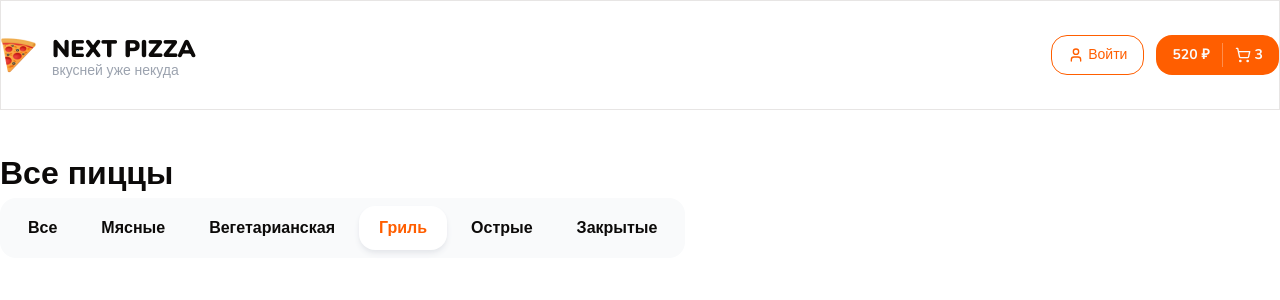
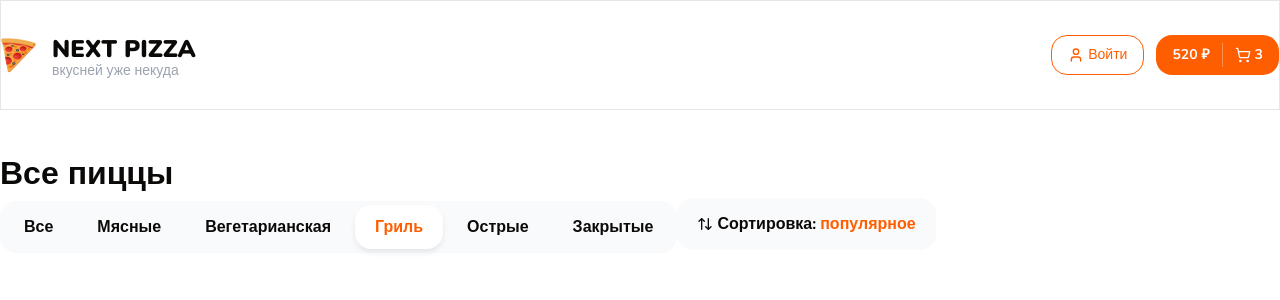
Before and after one commit to SemenKr/next-js-pizza, a Next.js app: page / in a window 1280 px wide. Shown: the top 300 px of the page. Built offline with nearby package versions, Linux system fonts and the light colour scheme.

Commit message:
feat добавляет сортировку

```diff
--- a/src/app/page.tsx
+++ b/src/app/page.tsx
@@ -1,4 +1,4 @@
-import { Categories, Container, Title } from '@/components/shared';
+import { Categories, Container, SortPopup, Title } from '@/components/shared';
 
 export default function Home() {
   return (
@@ -7,6 +7,7 @@ export default function Home() {
 				<Title text='Все пиццы' size='lg' className='font-extrabold'/>
 
 				<Categories />
+				<SortPopup />
 			</Container>
     </main>
   );
--- a/src/components/shared/categories.tsx
+++ b/src/components/shared/categories.tsx
@@ -10,7 +10,7 @@ const activeIndex = 3;
 
 export const Categories: React.FC<Props> = ({ className }) => {
 	return (
-		<div className={cn('inline-flex gap-1 bg-gray-50  p-2 rounded-2xl ', className)}>
+		<div className={cn('inline-flex gap-1 bg-gray-50  p-1 rounded-2xl ', className)}>
 			{categories.map((category, index) => (
 				<a className={cn(
 					'flex items-center h-11 rounded-2xl px-5 font-bold',
--- /dev/null
+++ b/src/components/shared/sort-popup.tsx
@@ -0,0 +1,19 @@
+import React from 'react';
+import { cn } from '@/lib/utils';
+import { ArrowUpDown } from 'lucide-react';
+
+interface Props {
+	className?: string;
+}
+
+export const SortPopup: React.FC<Props> = ({ className }) => {
+	return (
+		<div className={cn(
+			'inline-flex items-center gap-1 bg-gray-50 px-5 h-[52px] rounded-2xl cursor-pointer',
+			 className)}>
+			<ArrowUpDown size={16}/>
+			<b>Сортировка:</b>
+			<b className="text-primary">популярное</b>
+		</div>
+	);
+};
```
